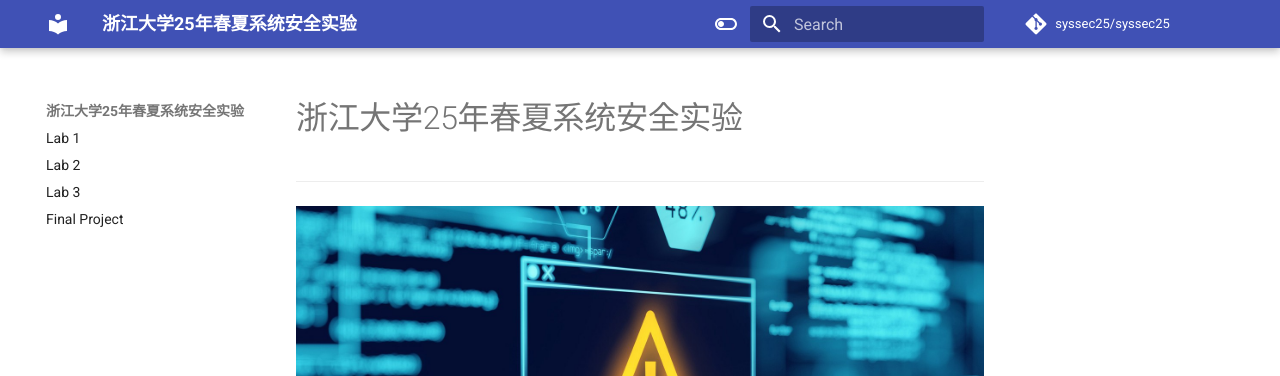
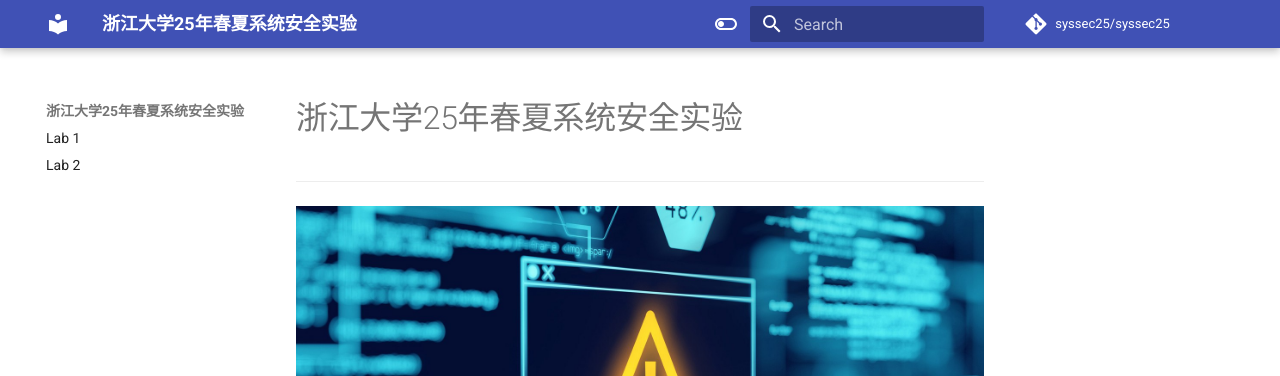
Before and after one commit to syssec25/syssec25, an MkDocs documentation site: the page built from docs/index.md, in a window 1280 px wide. Shown: the top 376 px of the page. Built offline with MkDocs 1.6.1 and Material for MkDocs 9.7.7, drawn with Linux system fonts in a browser that asks for light colours; comment, search, counter and statistics services are not loaded.

Commit message:
lab update

```diff
--- a/mkdocs.yml
+++ b/mkdocs.yml
@@ -20,8 +20,6 @@ theme:
 nav:
   - Lab 1: lab1.md
   - Lab 2: lab2.md
-  - Lab 3: lab3.md
-  - Final Project: proj.md
 
 markdown_extensions:
   - attr_list
```
Also changed, not shown: README.md (+0 -1 lines).
